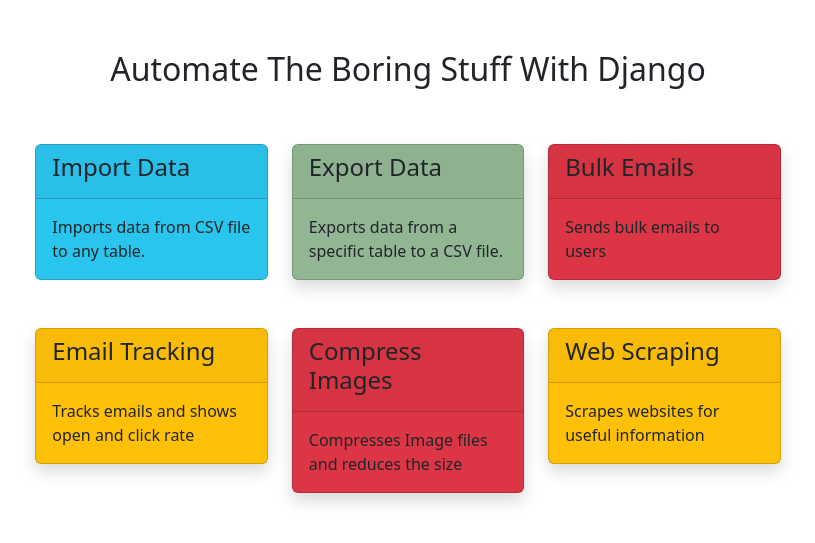
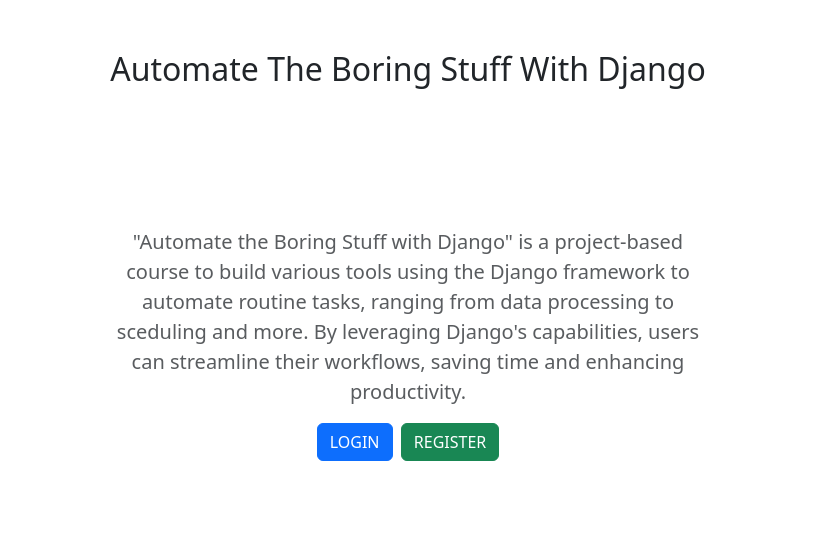
Before and after one commit to LivePython/automate_with_django, a Django app: page / in a window 1280 px wide. Shown: the part 56-599 px from the top of the page, without its empty margins (232-1047 px from the left). Run offline with Django 5.2, Linux system fonts and the light colour scheme; parts of the project's set-up code (start-up, migrations or seed data) failed here and were passed over.

Commit message:
Registration and login features added with their front end

```diff
--- a/awd_main/settings.py
+++ b/awd_main/settings.py
@@ -29,6 +29,8 @@
     'django.contrib.sessions',
     'django.contrib.messages',
     'django.contrib.staticfiles',
+    "crispy_bootstrap5", #installed: pip install cripsy-bootstrap5
+    'crispy_forms', # installed: pip install django-cripsy-forms
     'dataentry',
     'uploads'
 ]
@@ -148,3 +150,6 @@
 DEFAULT_TO_EMAIL = 'olatunjiayomi18@gmail.com'
 # We cant just expose our email credetials to the world. We need to use
 # the python-decouple package
+
+# Django Cripsy form setting
+CRISPY_TEMPLATE_PACK = 'bootstrap5'
--- a/awd_main/urls.py
+++ b/awd_main/urls.py
@@ -10,6 +10,8 @@
     path('', views.home, name='home'), # project homepage
     path('dataentry/', include('dataentry.urls')),
     path('celery-test/', views.celery_test),
-
+    path('register/', views.register, name='register'),
+    path('login/', views.login, name='login'),
+    path('logout/', views.logout, name='logout')
 
 ] + static(settings.MEDIA_URL, document_root=settings.MEDIA_ROOT) # this is the setting for having a media file saved in media folder
--- a/awd_main/views.py
+++ b/awd_main/views.py
@@ -1,10 +1,64 @@
-from django.shortcuts import render
+from django.shortcuts import redirect, render
 from django.http import HttpResponse
 from dataentry.task import celery_test_task
+from .forms import RegistrationForm # the registration form is gotten from here
+from django.contrib import messages
+from django.contrib import auth
+from django.contrib.auth.forms import AuthenticationForm # this is used to make the login form
+
 
 # Create your views here.
 def home(request):
     return render(request, 'home.html')
+
+def register(request):
+    if request.method == 'POST':
+        form = RegistrationForm(request.POST)
+        if form.is_valid():
+            form.save()
+            messages.success(request,'Registration Successful.')
+            return redirect('register')
+
+        else:
+            context = {
+                'form': form,
+                }
+            return render(request, 'register.html', context)
+
+    else:
+        form = RegistrationForm()
+
+        context = {
+            'form': form,
+        }
+    return render(request, 'register.html', context)
+
+def login(request):
+    if request.method == 'POST':
+        # This is where the login logic is handled
+        form = AuthenticationForm(request, request.POST)
+        if form.is_valid():
+            username = form.cleaned_data['username']
+            password = form.cleaned_data['password']
+            user = auth.authenticate(username=username, password=password)
+
+            if user is not None:
+                auth.login(request, user)
+                return redirect('home')
+
+
+        else:
+            messages.error(request, 'Invalid Credentials')
+            return redirect('login')
+
+    else:
+        form = AuthenticationForm()
+        context = {'form': form}
+    return render(request, 'login.html', context)
+
+def logout(request):
+    auth.logout(request)
+    return redirect('home')
 
 
 def celery_test(request):
--- a/templates/base.html
+++ b/templates/base.html
@@ -5,7 +5,21 @@
     <meta charset="UTF-8">
     <meta name="viewport" content="width=device-width,
     initial-scale=1.0">
+
     <link href="https://cdn.jsdelivr.net/npm/bootstrap@5.3.3/dist/css/bootstrap.min.css" rel="stylesheet" integrity="sha384-QWTKZyjpPEjISv5WaRU9OFeRpok6YctnYmDr5pNlyT2bRjXh0JMhjY6hW+ALEwIH" crossorigin="anonymous">
+
+    <style>
+      .form-group{
+        padding: 15px !important;
+      }
+      .home-info{
+        position: absolute;
+        top: 50%;
+        left: 50%;
+        transform: translate(-50%, -50%);
+        padding: 20px;
+      }
+    </style>
 
     <title>{% block title %} {% endblock %}</title>
 </head>
@@ -14,9 +28,18 @@
         <div class="container">
           <a class="navbar-brand" href="{% url 'home' %}">Homepage</a>
           <div>
-            <a href="" class="float-right text-decoration-none text-dark">Login</a>
+            {% if user.is_authenticated %}
+            <!-- SHow logout -->
+            <div>
+              <b>{{user.username}}</b>
+              &nbsp;<a href="{% url 'logout' %}" class="float-right text-decoration-none btn btn-danger">Logout</a>
+            </div>
 
-            &nbsp;<a href="" class="float-right text-decoration-none btn btn-success">Register</a>
+            {% else %}
+              <a href="{% url 'login' %}" class="float-right text-decoration-none text-dark">Login</a>
+
+              &nbsp;<a href="{% url 'register' %}" class="float-right text-decoration-none btn btn-success">Register</a>
+            {% endif %}
           </div>
         </div>
     </nav>
--- a/templates/home.html
+++ b/templates/home.html
@@ -6,6 +6,8 @@
     <div class="col-8">
         <div class="container" style="padding: 50px;">
             <h2 class="text-center">Automate The Boring Stuff With Django</h2>
+
+            {% if user.is_authenticated %}
             <div class="row pt-5">
                 <!-- Import data -->
                 <div class="col-md-4">
@@ -92,6 +94,19 @@
                     </a>
                 </div>
             </div>
+
+            {% else %}
+            <div class="home-info">
+                <p class="lead text-center text-muted">
+                    "Automate the Boring Stuff with Django" is a project-based course to build various tools using the Django framework to automate routine tasks, ranging from data processing to sceduling and more. By leveraging Django's capabilities, users can streamline their workflows, saving time and enhancing productivity.
+                </p>
+                <div class="text-center">
+                    <a href="{% url 'login' %}" class="btn btn-primary">LOGIN</a>&nbsp;
+                    <a href="{% url 'register' %}" class="btn btn-success">REGISTER</a>
+
+                </div>
+            </div>
+            {% endif %}
         </div>
     <div class="col-2"></div>
 </div>
```
Also changed, not shown: awd_main/forms.py (added, +17 -0 lines), templates/login.html (added, +28 -0 lines), templates/register.html (added, +29 -0 lines).
